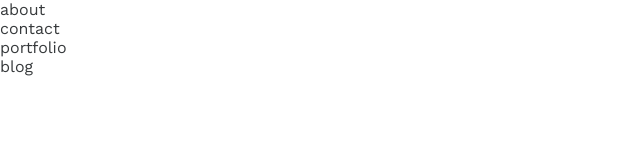
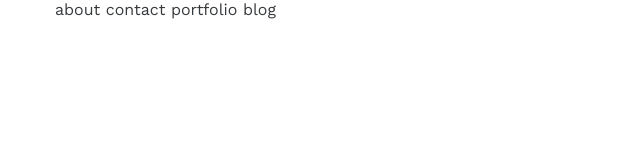
Before and after one commit to LuisJaquez/snow-free-clone, a website: page index.html in a window 1280 px wide. Shown: the whole page, without its empty margins (0-640 px from the left). Drawn offline with nearby package versions, Linux system fonts and the light colour scheme.

Commit message:
Style nav section with Prettier

```diff
--- a/index.html
+++ b/index.html
@@ -15,13 +15,23 @@
         <!--HEADER SECTION-->
         <header>
 
-            <nav>
-                <ul>
-                    <li><a href="#" title="About">about</a></li>
-                    <li><a href="#" title="Contact">contact</a></li>
-                    <li><a href="#" title="Portfolio">portfolio</a></li>
-                    <li><a href="#" title="Blog">blog</a></li>
-                </ul>
+            <nav class="navigation">
+                <div class="container">
+                    <ul>
+                        <li>
+                            <a href="#" title="About">about</a>
+                        </li>
+                        <li>
+                            <a href="#" title="Contact">contact</a>
+                        </li>
+                        <li>
+                            <a href="#" title="Portfolio">portfolio</a>
+                        </li>
+                        <li>
+                            <a href="#" title="Blog">blog</a>
+                        </li>
+                    </ul>
+                </div>
             </nav>
 
         </header>
```
Also changed, not shown: app/index.html (+1 -1 lines).
